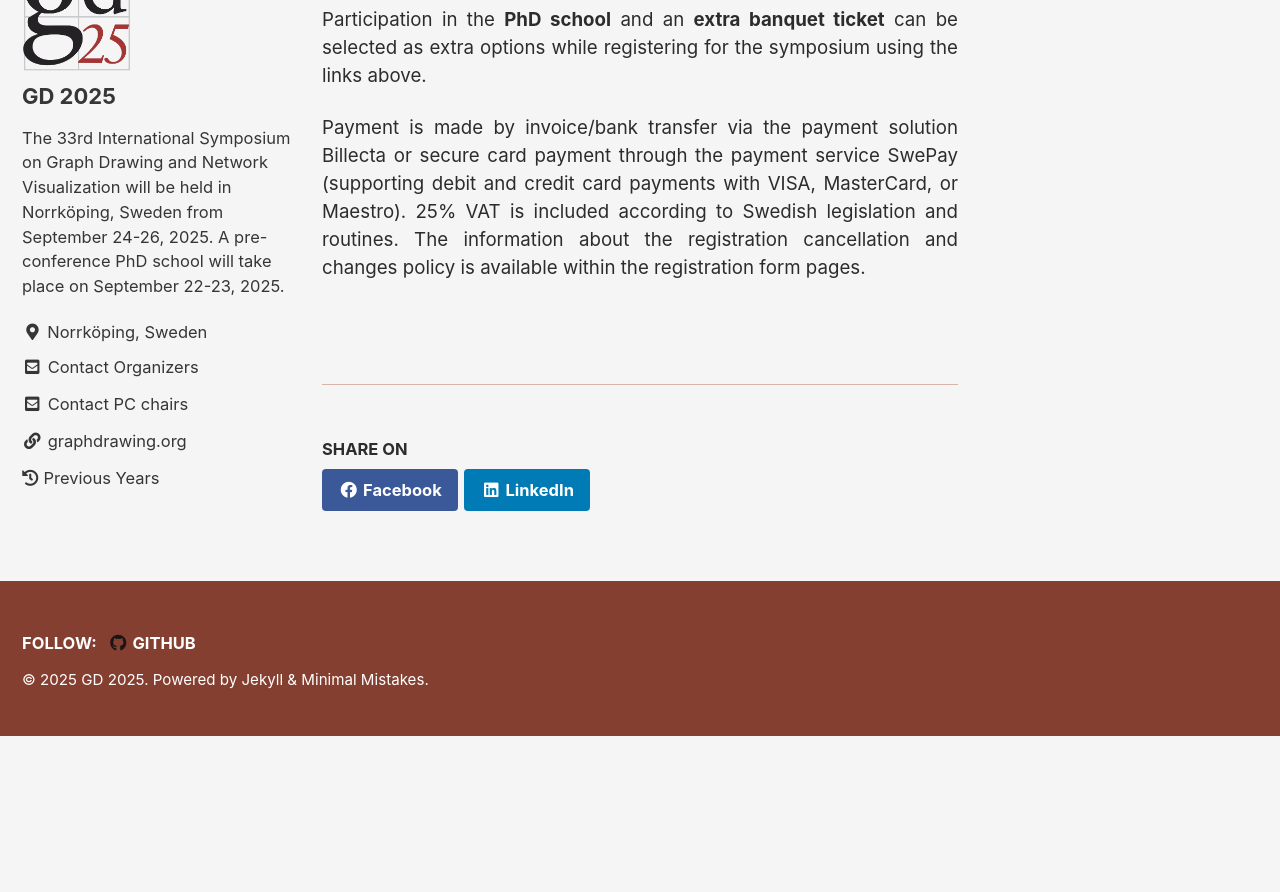
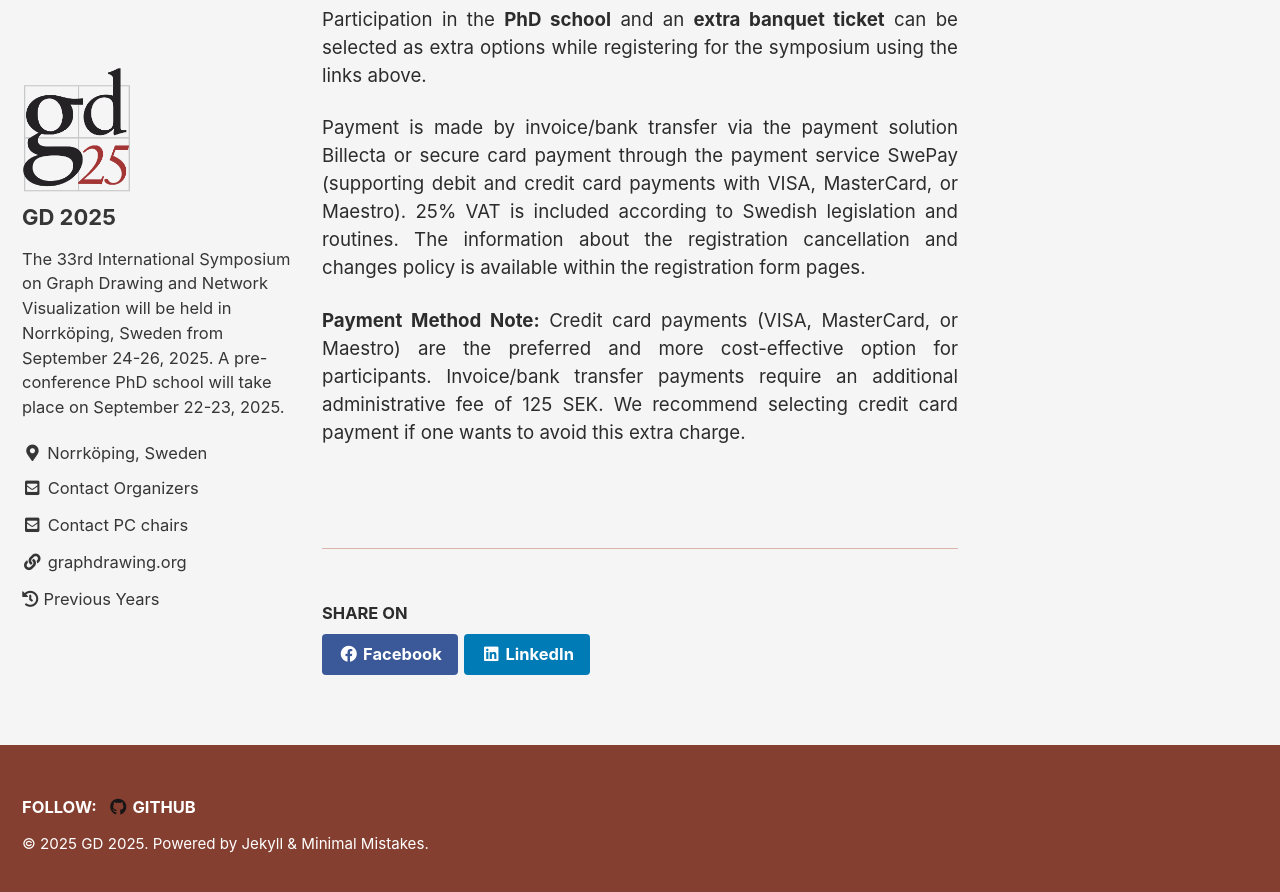
Before and after one commit to graphdrawing/gd2025, a Jekyll site: the page built from pages/registration.md, in a window 1280 px wide and 900 px high, scrolled down 1866 px. Shown: the top 892 px of the window. Built offline with Jekyll 4.4.1, drawn with Linux system fonts in a browser that asks for light colours; cached includes are drawn as plain includes; before the commit the page ends 2602 px from its top, so only the background shows below that.

Commit message:
urgent fix on links to registration in index and a short notice of payments

```diff
--- a/pages/registration.md
+++ b/pages/registration.md
@@ -45,3 +45,5 @@
 Participation in the **PhD school** and an **extra banquet ticket** can be selected as extra options while registering for the symposium using the links above.
 
 Payment is made by invoice/bank transfer via the payment solution Billecta or secure card payment through the payment service SwePay (supporting debit and credit card payments with VISA, MasterCard, or Maestro). 25% VAT is included according to Swedish legislation and routines. The information about the registration cancellation and changes policy is available within the registration form pages.
+
+**Payment Method Note:** Credit card payments (VISA, MasterCard, or Maestro) are the preferred and more cost-effective option for participants. Invoice/bank transfer payments require an additional administrative fee of 125 SEK. We recommend selecting credit card payment if one wants to avoid this extra charge.
```
Also changed, not shown: index.md (+1 -1 lines).
